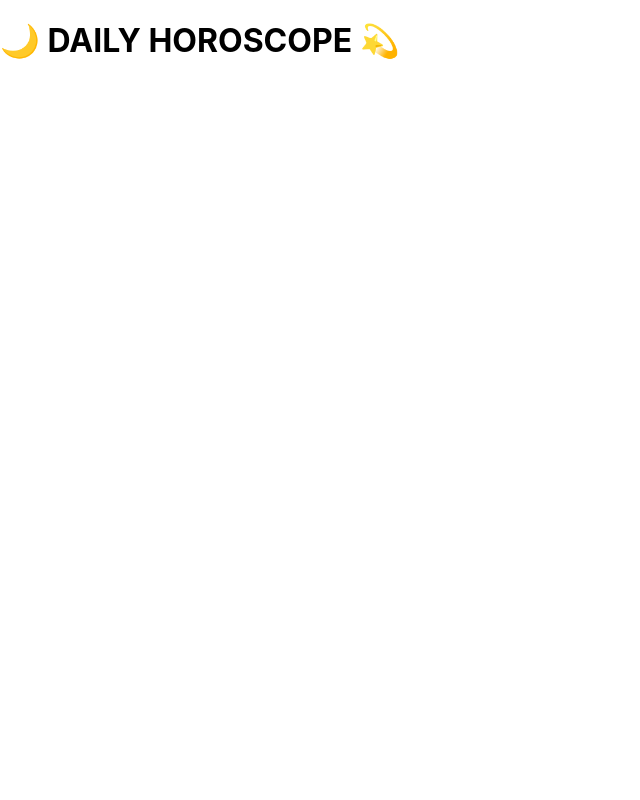
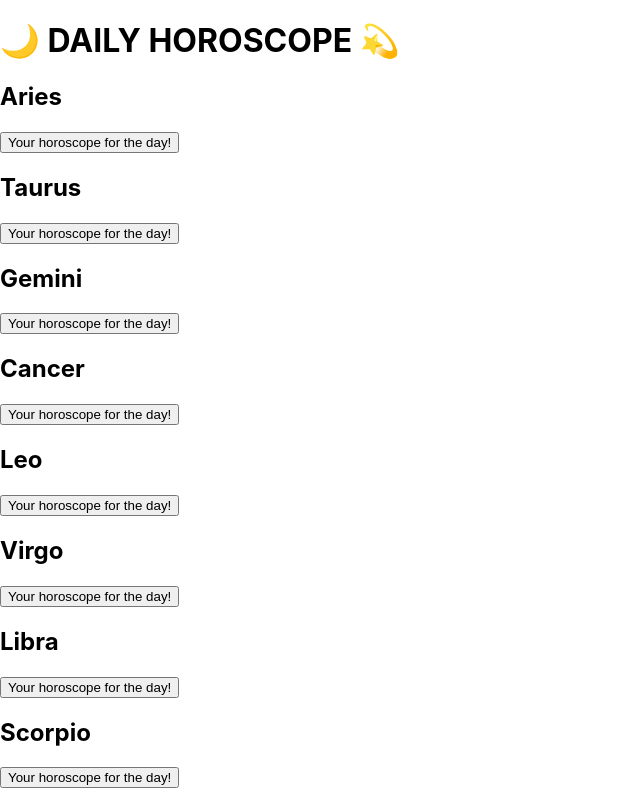
Before and after one commit to paulinesulit/react-project, a React (Create React App) app: page / in a window 1280 px wide. Shown: the top 800 px of the page, without its empty margins (0-640 px from the left). Built offline with nearby package versions, Linux system fonts and the light colour scheme; no server answers.

Commit message:
added some stuff

```diff
--- a/package.json
+++ b/package.json
@@ -10,7 +10,8 @@
     "react": "^17.0.2",
     "react-dom": "^17.0.2",
     "react-scripts": "5.0.0",
-    "web-vitals": "^2.1.3"
+    "web-vitals": "^2.1.3",
+    "mini-css-extract-plugin": "2.4.7"
   },
   "scripts": {
     "start": "react-scripts start",
--- a/src/App.js
+++ b/src/App.js
@@ -12,7 +12,7 @@
 // 9. Add an icon that flips back to the symbol when user clicks it
 
 import { useState, useEffect } from "react";
-import axios from "axios";
+import EachSign from "./components/EachSign.js";
 import "./App.css";
 
 function App() {
@@ -30,25 +30,47 @@ function App() {
     "Aquarius",
     "Pisces",
   ]);
-  const [horoscope, setHoroscope] = useState("");
+  const [horoscope, setHoroscope] = useState([]);
+  // const [showHoroscope, setShowHoroscope] = useState(false);
 
   useEffect(() => {
-    const individualSign = sign.map((eachSign) => {
+    sign.forEach((eachSign) => {
+      // setSign(eachSign);
       const URL = `https://aztro.sameerkumar.website/?sign=${eachSign}&day=today`;
       fetch(URL, {
         method: "POST",
       })
         .then((response) => response.json())
         .then((json) => {
-          console.log(json.description);
-          setHoroscope(json.description);
+          // console.log(json);
+          setHoroscope(json);
+          // setSign(eachSign);
+          // console.log([json]);
+          // json - each object
+          // setHoroscope(json.description);
+          // console.log(Object.entries(json));
         });
     });
   }, []);
 
+  // console.log(horoscope.description);
+  // => objects of each sign
+
   return (
     <div>
       <h1>🌙 DAILY HOROSCOPE 💫</h1>
+      {sign.map((horoscopeSign, index) => {
+        // for (let item in horoscope) {
+        //   console.log(horoscope.description);
+        // }
+        return (
+          <EachSign
+            key={index}
+            signName={horoscopeSign}
+            dailyHoroscope={setHoroscope.description}
+          />
+        );
+      })}
     </div>
   );
 }
--- /dev/null
+++ b/src/components/EachSign.js
@@ -0,0 +1,20 @@
+import { useState } from "react";
+
+function EachSign(props) {
+  const [showHoroscope, setShowHoroscope] = useState(false);
+
+  const deferrer = () => {
+    setShowHoroscope(!showHoroscope);
+  };
+  return (
+    <div>
+      <h2>{props.signName}</h2>
+      <button onClick={deferrer}>
+        {showHoroscope ? "< Back" : "Your horoscope for the day!"}
+      </button>
+      <p>{props.dailyHoroscope}</p>
+    </div>
+  );
+}
+
+export default EachSign;
```
Also changed, not shown: src/components/Horoscope.js (added), 1 other file (tests, documents, lock files or other folders).
